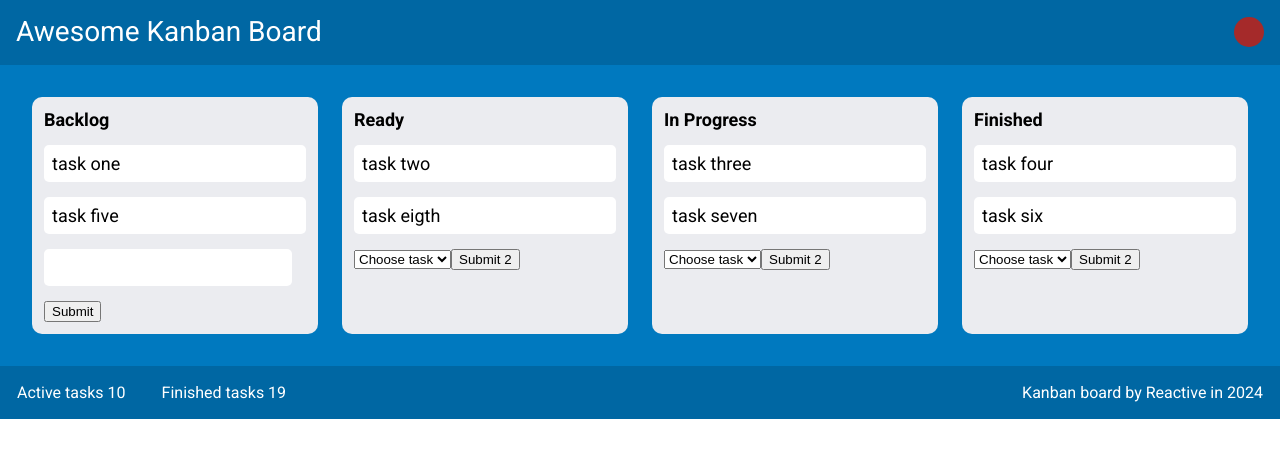
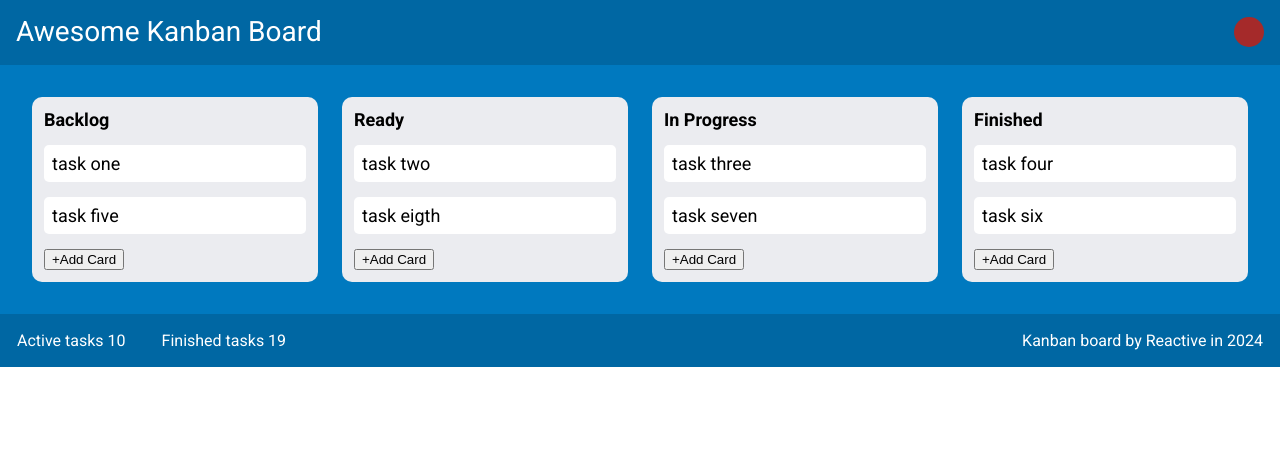
Before and after one commit to Reactiveproject/kanban_react, a React (Create React App) app: page / in a window 1280 px wide. Shown: the top 458 px of the page. Built offline with nearby package versions, Linux system fonts and the light colour scheme.

Commit message:
make decomposition with MyForm component, make toggle for addCard button and form state

```diff
--- a/src/components/MyButton/MyButton.jsx
+++ b/src/components/MyButton/MyButton.jsx
@@ -1,8 +1,12 @@
 import React, { Children } from "react";
 import cl from "./MyButton.module.css";
 
-const MyButton = ({ Children, ...props }) => {
-  return <button className={cl.submitButton}>{Children}</button>;
+const MyButton = ({ onClick, value, ...props }) => {
+  return (
+    <button className={cl.submitButton} onClick={onClick}>
+      {value}
+    </button>
+  );
 };
 
 export default MyButton;
--- a/src/components/MyForm/MyForm.jsx
+++ b/src/components/MyForm/MyForm.jsx
@@ -0,0 +1,62 @@
+import { useState } from "react";
+import React from "react";
+import MyButton from "../MyButton/MyButton";
+import MySelect from "../MySelect/MySelect";
+import cl from "./MyForm.module.css";
+
+const MyForm = ({ blockName, taskArray, setTaskArray, showForm }) => {
+  const [task, setTask] = useState("");
+  const [selectedTask, setSelectedTask] = useState("Choose task");
+
+  const addNewTask = (e, title) => {
+    e.preventDefault();
+    const newTask = {
+      description: task,
+      id: Date.now(),
+      status: blockName,
+      name: task,
+    };
+    setTaskArray([...taskArray, newTask]);
+    setTask("");
+    showForm();
+  };
+
+  const changeTaskStatus = (e) => {
+    e.preventDefault();
+    const newTasksArray = taskArray.map((task) => {
+      if (task.name === selectedTask) return { ...task, status: blockName };
+      return task;
+    });
+    setTaskArray(newTasksArray);
+    showForm();
+  };
+
+  return (
+    <form className={cl.form}>
+      {blockName === "Backlog" ? (
+        <div>
+          <input
+            type="text"
+            className={cl.taskItem}
+            value={task}
+            onChange={(e) => setTask(e.target.value)}
+          />
+          <MyButton onClick={addNewTask} value="Submit" />
+        </div>
+      ) : (
+        <div>
+          <MySelect
+            value={selectedTask}
+            onChange={(task) => setSelectedTask(task)}
+            defaultValue="Choose task"
+            dataArray={taskArray}
+            blockName={blockName}
+          />
+          <MyButton onClick={changeTaskStatus} value="Submit" />
+        </div>
+      )}
+    </form>
+  );
+};
+
+export default MyForm;
--- /dev/null
+++ b/src/components/MyForm/MyForm.module.css
@@ -0,0 +1,7 @@
+/* .form {
+  display: none;
+}
+
+.active {
+  display: block;
+} */
--- a/src/components/Taskblock/Taskblock.jsx
+++ b/src/components/Taskblock/Taskblock.jsx
@@ -1,38 +1,12 @@
 import React, { useState } from "react";
 import cl from "./Taskblock.module.css";
-import MyButton from "../MyButton/MyButton";
-import MySelect from "../MySelect/MySelect";
-import { bloks } from "../../data";
+import MyForm from "../MyForm/MyForm";
 
-const Taskblock = ({
-  blockName,
-  filterdTaskArray,
-  taskArray,
-  setTaskArray,
-}) => {
-  const [task, setTask] = useState("");
+const Taskblock = ({ blockName, filterdTaskArray, ...props }) => {
+  const [active, setActive] = useState("true");
 
-  const [selectedTask, setSelectedTask] = useState("Choose task");
-
-  const addNewTask = (e, title) => {
-    e.preventDefault();
-    const newTask = {
-      description: task,
-      id: Date.now(),
-      status: blockName,
-      name: task,
-    };
-    setTaskArray([...taskArray, newTask]);
-    setTask("");
-  };
-
-  const changeTaskStatus = (e) => {
-    e.preventDefault();
-    const newTasksArray = taskArray.map((task) => {
-      if (task.name === selectedTask) return { ...task, status: blockName };
-      return task;
-    });
-    setTaskArray(newTasksArray);
+  const showForm = () => {
+    setActive(!active);
   };
 
   return (
@@ -47,34 +21,13 @@ const Taskblock = ({
               </p>
             );
         })}
-        <form>
-          {blockName === "Backlog" ? (
-            <div>
-              <input
-                type="text"
-                className={cl.taskItem}
-                value={task}
-                onChange={(e) => setTask(e.target.value)}
-              />
-              <button className={cl.addTaskButton} onClick={addNewTask}>
-                Submit
-              </button>
-            </div>
-          ) : (
-            <div>
-              <MySelect
-                value={selectedTask}
-                onChange={(task) => setSelectedTask(task)}
-                defaultValue="Choose task"
-                dataArray={taskArray}
-                blockName={blockName}
-              />
-              <button className={cl.addTaskButton} onClick={changeTaskStatus}>
-                Submit 2
-              </button>
-            </div>
-          )}
-        </form>
+        {active ? (
+          <button className={cl.addCartButton} onClick={showForm}>
+            +Add Card
+          </button>
+        ) : (
+          <MyForm blockName={blockName} showForm={showForm} {...props} />
+        )}
       </div>
     </div>
   );
```
